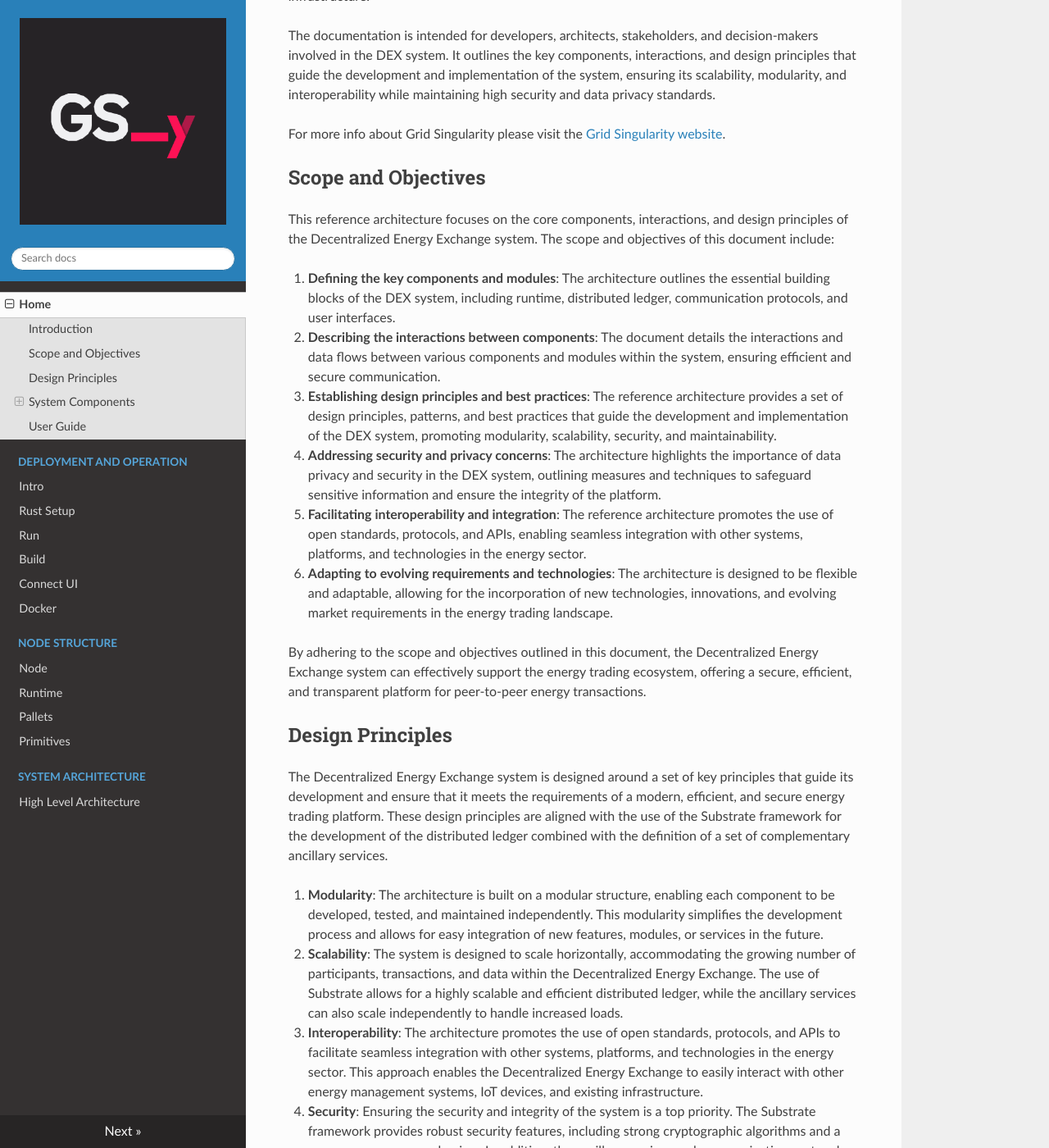
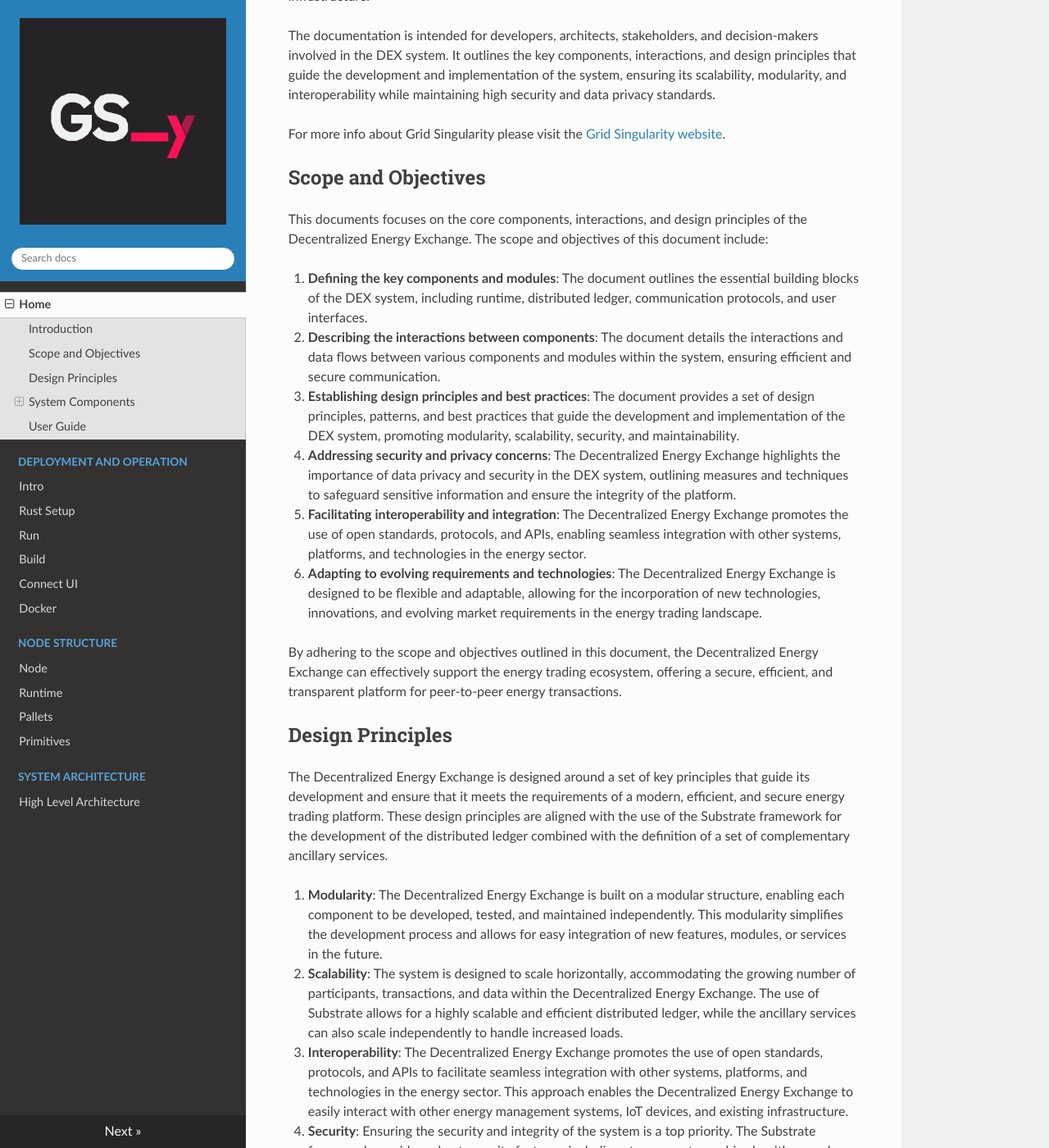
Before and after one commit to gridsingularity/gsy-decentralized-exchange, an MkDocs documentation site: the page built from docs/index.md, in a window 1280 px wide and 1400 px high, scrolled down 448 px. Shown: the whole window at 82% size. Built offline with MkDocs 1.6.1, drawn with Linux system fonts in a browser that asks for light colours; nearby versions of some CDN libraries; some of the changed text lies outside the part shown.

Commit message:
Updated documentation.

```diff
--- a/docker-compose.yml
+++ b/docker-compose.yml
@@ -3,7 +3,7 @@
 services:
   dev:
     container_name: gsy-node
-    image: rust_build_image:staging
+    image: gsy_dex_image:staging
     working_dir: /var/www/gsy-node
     ports:
       - "9944:9944"
--- a/docs/index.md
+++ b/docs/index.md
@@ -15,49 +15,49 @@
 
 ## Scope and Objectives
 
-This reference architecture focuses on the core components, interactions, and design principles of the Decentralized Energy Exchange system. The scope and objectives of this document include:
+This documents focuses on the core components, interactions, and design principles of the Decentralized Energy Exchange. The scope and objectives of this document include:
 
-1. **Defining the key components and modules**: The architecture outlines the essential building blocks of the DEX system, including runtime, distributed ledger, communication protocols, and user interfaces.
+1. **Defining the key components and modules**: The document outlines the essential building blocks of the DEX system, including runtime, distributed ledger, communication protocols, and user interfaces.
 
 2. **Describing the interactions between components**: The document details the interactions and data flows between various components and modules within the system, ensuring efficient and secure communication.
 
-3. **Establishing design principles and best practices**: The reference architecture provides a set of design principles, patterns, and best practices that guide the development and implementation of the DEX system, promoting modularity, scalability, security, and maintainability.
+3. **Establishing design principles and best practices**: The document provides a set of design principles, patterns, and best practices that guide the development and implementation of the DEX system, promoting modularity, scalability, security, and maintainability.
 
-4. **Addressing security and privacy concerns**: The architecture highlights the importance of data privacy and security in the DEX system, outlining measures and techniques to safeguard sensitive information and ensure the integrity of the platform.
+4. **Addressing security and privacy concerns**: The Decentralized Energy Exchange highlights the importance of data privacy and security in the DEX system, outlining measures and techniques to safeguard sensitive information and ensure the integrity of the platform.
 
-5. **Facilitating interoperability and integration**: The reference architecture promotes the use of open standards, protocols, and APIs, enabling seamless integration with other systems, platforms, and technologies in the energy sector.
+5. **Facilitating interoperability and integration**: The Decentralized Energy Exchange promotes the use of open standards, protocols, and APIs, enabling seamless integration with other systems, platforms, and technologies in the energy sector.
 
-6. **Adapting to evolving requirements and technologies**: The architecture is designed to be flexible and adaptable, allowing for the incorporation of new technologies, innovations, and evolving market requirements in the energy trading landscape.
+6. **Adapting to evolving requirements and technologies**: The Decentralized Energy Exchange is designed to be flexible and adaptable, allowing for the incorporation of new technologies, innovations, and evolving market requirements in the energy trading landscape.
 
-By adhering to the scope and objectives outlined in this document, the Decentralized Energy Exchange system can effectively support the energy trading ecosystem, offering a secure, efficient, and transparent platform for peer-to-peer energy transactions.
+By adhering to the scope and objectives outlined in this document, the Decentralized Energy Exchange can effectively support the energy trading ecosystem, offering a secure, efficient, and transparent platform for peer-to-peer energy transactions.
 
 ## Design Principles
 
-The Decentralized Energy Exchange system is designed around a set of key principles that guide its development and ensure that it meets the requirements of a modern, efficient, and secure energy trading platform. These design principles are aligned with the use of the Substrate framework for the development of the distributed ledger combined with the definition of a set of complementary ancillary services.
+The Decentralized Energy Exchange is designed around a set of key principles that guide its development and ensure that it meets the requirements of a modern, efficient, and secure energy trading platform. These design principles are aligned with the use of the Substrate framework for the development of the distributed ledger combined with the definition of a set of complementary ancillary services.
 
-1. **Modularity**: The architecture is built on a modular structure, enabling each component to be developed, tested, and maintained independently. This modularity simplifies the development process and allows for easy integration of new features, modules, or services in the future.
+1. **Modularity**: The Decentralized Energy Exchange is built on a modular structure, enabling each component to be developed, tested, and maintained independently. This modularity simplifies the development process and allows for easy integration of new features, modules, or services in the future.
 
 2. **Scalability**: The system is designed to scale horizontally, accommodating the growing number of participants, transactions, and data within the Decentralized Energy Exchange. The use of Substrate allows for a highly scalable and efficient distributed ledger, while the ancillary services can also scale independently to handle increased loads.
 
-3. **Interoperability**: The architecture promotes the use of open standards, protocols, and APIs to facilitate seamless integration with other systems, platforms, and technologies in the energy sector. This approach enables the Decentralized Energy Exchange to easily interact with other energy management systems, IoT devices, and existing infrastructure.
+3. **Interoperability**: The Decentralized Energy Exchange promotes the use of open standards, protocols, and APIs to facilitate seamless integration with other systems, platforms, and technologies in the energy sector. This approach enables the Decentralized Energy Exchange to easily interact with other energy management systems, IoT devices, and existing infrastructure.
 
 4. **Security**: Ensuring the security and integrity of the system is a top priority. The Substrate framework provides robust security features, including strong cryptographic algorithms and a proven consensus mechanism. In addition, the ancillary services and communication protocols must be designed with security best practices in mind, including encryption, access control, and secure data storage.
 
 5. **Decentralization**: The Decentralized Energy Exchange leverages the power of blockchain technology to enable a fully decentralized system. This approach eliminates the need for a central authority, ensuring a transparent, secure, and efficient energy trading platform that is less susceptible to manipulation or control by any single entity.
 
-6. **Flexibility**: The architecture is designed to be adaptable and capable of incorporating new technologies, innovations, and evolving market requirements. This flexibility is achieved through the use of modular components, extensible APIs, and a development process that encourages innovation and experimentation.
+6. **Flexibility**: The Decentralized Energy Exchange is designed to be adaptable and capable of incorporating new technologies, innovations, and evolving market requirements. This flexibility is achieved through the use of modular components, extensible APIs, and a development process that encourages innovation and experimentation.
 
 7. **Usability**: The user experience is an essential aspect of the Decentralized Energy Exchange. The system should be easy to use and accessible to a wide range of users, including energy producers, consumers, grid operators, and regulators. The user interfaces and APIs should be designed with simplicity, efficiency, and intuitiveness in mind.
 
-By following these design principles, the Decentralized Energy Exchange system can effectively support the growing needs of the energy trading ecosystem and provide a secure, efficient, and transparent platform for peer-to-peer energy transactions.
+By following these design principles, the Decentralized Energy Exchange can effectively support the growing needs of the energy trading ecosystem and provide a secure, efficient, and transparent platform for peer-to-peer energy transactions.
 
 ## System Components
 
-The Decentralized Energy Exchange system architecture is composed of several components that work together to provide a secure, scalable, and efficient platform for energy trading. The core of the system is built using the Substrate framework, which provides the distributed ledger and custom runtime for implementing the state transition functions required for the energy exchange. Additionally, the system includes a set of ancillary services that enable further scalability and security.
+The Decentralized Energy Exchange is composed of several components that work together to provide a secure, scalable, and efficient platform for energy trading. The core of the system is built using the Substrate framework, which provides the distributed ledger and custom runtime for implementing the state transition functions required for the energy exchange. Additionally, the system includes a set of ancillary services that enable further scalability and security.
 
 ### Substrate-based Node
 
-The Substrate-based node is the backbone of the Decentralized Energy Exchange system, consisting of two main parts:
+The Substrate-based node is the backbone of the Decentralized Energy Exchange, consisting of two main parts:
 
 1. **Client with outer node services**: This component handles network activities such as peer discovery, managing transaction requests, reaching consensus with peers, and responding to RPC calls.
 
@@ -65,32 +65,16 @@
 
 Please to fine more info about the node in the [Node Section](./node/node.md).
 
-### Ancillary Services
-
-The Decentralized Energy Exchange system is also complemented by a set of ancillary services that provide additional functionality and improve system performance:
-
-1. **Orderbook Service**: This service receives orders from the Substrate off-chain worker, which propagates the orders from the distributed ledger to an external data storage (MongoDB Cluster). The Orderbook Service manages the storage and retrieval of orders.
-
-2. **Matching Engine**: The Matching Engine is responsible for fetching open orders from the external data storage and creating bid and offer matches using a two-sided pay-as-bid matching algorithm for the implemented continuous double auction.
-
-3. **MongoDB Cluster**: The MongoDB cluster serves as the external data storage for the Orderbook Service and Matching Engine, providing a scalable and reliable solution for storing and retrieving order data.
-
-4. **Node Gateway**: The Node Gateway acts as a bridge between external clients and the blockchain nodes, enabling secure and efficient communication and interaction with the Decentralized Energy Exchange system.
-
-By combining the power of the Substrate framework with these ancillary services, the Decentralized Energy Exchange system offers a comprehensive solution for a modern, secure, and efficient energy trading platform.
-
-
 ## User Guide
 
 - [Installation](./setup/installation.md)
   - [Rust Setup](./setup/rust-setup.md)
   - [Run](./setup/run.md)
   - [Build](./setup/build.md)
+  - [Test](./setup/test.md)
   - [Connect UI](./setup/connect-ui.md)
   - [Docker](./setup/docker.md)
   - [Node](./node/node.md)
   - [Runtime](./node/runtime.md)
   - [Pallets](./node/pallets.md)
   - [Primitives](./node/primitives.md)
-
-[Architecture](./architecture.md)
```
Also changed, not shown: docs/architecture.md (deleted, +0 -3 lines), docs/setup/docker.md (+2 -2 lines), docs/setup/run.md (+0 -2 lines), docs/setup/rust-setup.md (+3 -23 lines), docs/images/Architecture.png (deleted).
